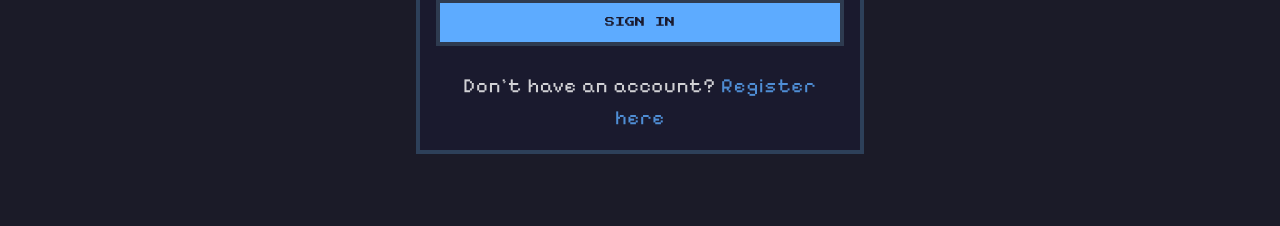
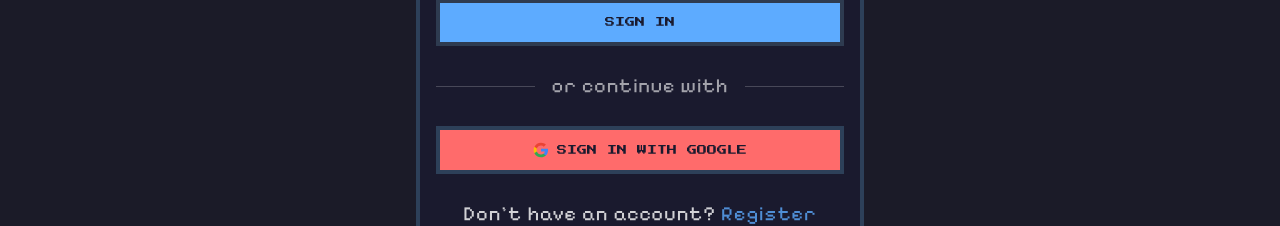
Before and after one commit to hpatel-27/arise, a React (Vite) app in the folder frontend/: page /login in a window 1280 px wide. Shown: the part 508-734 px from the top of the page. Built offline with nearby package versions, Linux system fonts and the light colour scheme; no server answers.

Commit message:
feat: google oauth
Introduce buttons to sign up or login with google oauth. the backend callback should redirect to the frontend with the token and navigate to home or login depending on whether the operation was successful or not.

```diff
--- a/frontend/src/App.jsx
+++ b/frontend/src/App.jsx
@@ -4,6 +4,7 @@
 
 import Login from "./pages/Login";
 import Register from "./pages/Register";
+import AuthCallback from "./pages/AuthCallback";
 import Home from "./pages/Home";
 import Tasks from "./pages/Tasks";
 import Stats from "./pages/Stats";
@@ -20,6 +21,7 @@
         <Route path="/about" element={<About />} />
         <Route path="/login" element={<Login />} />
         <Route path="/register" element={<Register />} />
+        <Route path="/auth/callback" element={<AuthCallback />} />
         <Route
           path="/home"
           element={
--- /dev/null
+++ b/frontend/src/pages/AuthCallback.jsx
@@ -0,0 +1,61 @@
+import { useEffect } from "react";
+import { useNavigate } from "react-router-dom";
+import { jwtDecode } from "jwt-decode";
+import { AppShell } from "../components/layout/AppShell";
+import { Card } from "../components/ui/Card";
+
+const AuthCallback = () => {
+  const navigate = useNavigate();
+
+  useEffect(() => {
+    const handleCallback = () => {
+      // Get token from URL query parameter
+      const urlParams = new URLSearchParams(window.location.search);
+      const token = urlParams.get("token");
+
+      if (token) {
+        try {
+          // Decode token to get user ID
+          const decoded = jwtDecode(token);
+          const authData = {
+            token: token,
+            user: decoded.userId,
+          };
+
+          // Save to localStorage
+          localStorage.setItem("auth", JSON.stringify(authData));
+
+          // Redirect to home page
+          navigate("/home");
+        } catch (error) {
+          console.error("Error processing OAuth callback:", error);
+          navigate("/login");
+        }
+      } else {
+        // No token found, redirect to login
+        navigate("/login");
+      }
+    };
+
+    handleCallback();
+  }, [navigate]);
+
+  return (
+    <AppShell>
+      <div className="max-w-md mx-auto py-12">
+        <Card>
+          <div className="text-center">
+            <h2 className="font-pixel text-lg text-primary mb-4">
+              Signing you in...
+            </h2>
+            <div className="flex justify-center">
+              <div className="animate-spin rounded-full h-8 w-8 border-t-2 border-b-2 border-primary"></div>
+            </div>
+          </div>
+        </Card>
+      </div>
+    </AppShell>
+  );
+};
+
+export default AuthCallback;
--- a/frontend/src/pages/Login.jsx
+++ b/frontend/src/pages/Login.jsx
@@ -83,6 +83,49 @@
             </Button>
           </form>
 
+          <div className="my-6 flex items-center">
+            <div className="flex-1 border-t border-white opacity-20"></div>
+            <span className="px-4 font-pixel text-xs text-white opacity-60">
+              or continue with
+            </span>
+            <div className="flex-1 border-t border-white opacity-20"></div>
+          </div>
+
+          <a
+            href="http://localhost:8080/api/v1/auth/google"
+            className="block w-full"
+          >
+            <Button
+              type="button"
+              variant="secondary"
+              className="w-full flex items-center justify-center gap-2"
+            >
+              <svg
+                className="w-4 h-4"
+                viewBox="0 0 24 24"
+                xmlns="http://www.w3.org/2000/svg"
+              >
+                <path
+                  d="M22.56 12.25c0-.78-.07-1.53-.2-2.25H12v4.26h5.92c-.26 1.37-1.04 2.53-2.21 3.31v2.77h3.57c2.08-1.92 3.28-4.74 3.28-8.09z"
+                  fill="#4285F4"
+                />
+                <path
+                  d="M12 23c2.97 0 5.46-.98 7.28-2.66l-3.57-2.77c-.98.66-2.23 1.06-3.71 1.06-2.86 0-5.29-1.93-6.16-4.53H2.18v2.84C3.99 20.53 7.7 23 12 23z"
+                  fill="#34A853"
+                />
+                <path
+                  d="M5.84 14.09c-.22-.66-.35-1.36-.35-2.09s.13-1.43.35-2.09V7.07H2.18C1.43 8.55 1 10.22 1 12s.43 3.45 1.18 4.93l2.85-2.22.81-.62z"
+                  fill="#FBBC05"
+                />
+                <path
+                  d="M12 5.38c1.62 0 3.06.56 4.21 1.64l3.15-3.15C17.45 2.09 14.97 1 12 1 7.7 1 3.99 3.47 2.18 7.07l3.66 2.84c.87-2.6 3.3-4.53 6.16-4.53z"
+                  fill="#EA4335"
+                />
+              </svg>
+              Sign in with Google
+            </Button>
+          </a>
+
           <p className="mt-6 text-center font-pixel text-xs text-white opacity-80">
             Don't have an account?{" "}
             <Link to="/register" className="text-primary hover:text-accent">
--- a/frontend/src/pages/Register.jsx
+++ b/frontend/src/pages/Register.jsx
@@ -131,6 +131,49 @@
             </Button>
           </form>
 
+          <div className="my-6 flex items-center">
+            <div className="flex-1 border-t border-white opacity-20"></div>
+            <span className="px-4 font-pixel text-xs text-white opacity-60">
+              or continue with
+            </span>
+            <div className="flex-1 border-t border-white opacity-20"></div>
+          </div>
+
+          <a
+            href="http://localhost:8080/api/v1/auth/google"
+            className="block w-full"
+          >
+            <Button
+              type="button"
+              variant="secondary"
+              className="w-full flex items-center justify-center gap-2"
+            >
+              <svg
+                className="w-4 h-4"
+                viewBox="0 0 24 24"
+                xmlns="http://www.w3.org/2000/svg"
+              >
+                <path
+                  d="M22.56 12.25c0-.78-.07-1.53-.2-2.25H12v4.26h5.92c-.26 1.37-1.04 2.53-2.21 3.31v2.77h3.57c2.08-1.92 3.28-4.74 3.28-8.09z"
+                  fill="#4285F4"
+                />
+                <path
+                  d="M12 23c2.97 0 5.46-.98 7.28-2.66l-3.57-2.77c-.98.66-2.23 1.06-3.71 1.06-2.86 0-5.29-1.93-6.16-4.53H2.18v2.84C3.99 20.53 7.7 23 12 23z"
+                  fill="#34A853"
+                />
+                <path
+                  d="M5.84 14.09c-.22-.66-.35-1.36-.35-2.09s.13-1.43.35-2.09V7.07H2.18C1.43 8.55 1 10.22 1 12s.43 3.45 1.18 4.93l2.85-2.22.81-.62z"
+                  fill="#FBBC05"
+                />
+                <path
+                  d="M12 5.38c1.62 0 3.06.56 4.21 1.64l3.15-3.15C17.45 2.09 14.97 1 12 1 7.7 1 3.99 3.47 2.18 7.07l3.66 2.84c.87-2.6 3.3-4.53 6.16-4.53z"
+                  fill="#EA4335"
+                />
+              </svg>
+              Sign up with Google
+            </Button>
+          </a>
+
           <p className="mt-6 text-center font-pixel text-xs text-white opacity-80">
             Already have an account?{" "}
             <Link to="/login" className="text-primary hover:text-accent">
```
Also changed, not shown: 1 other file (tests, documents, lock files or other folders).
